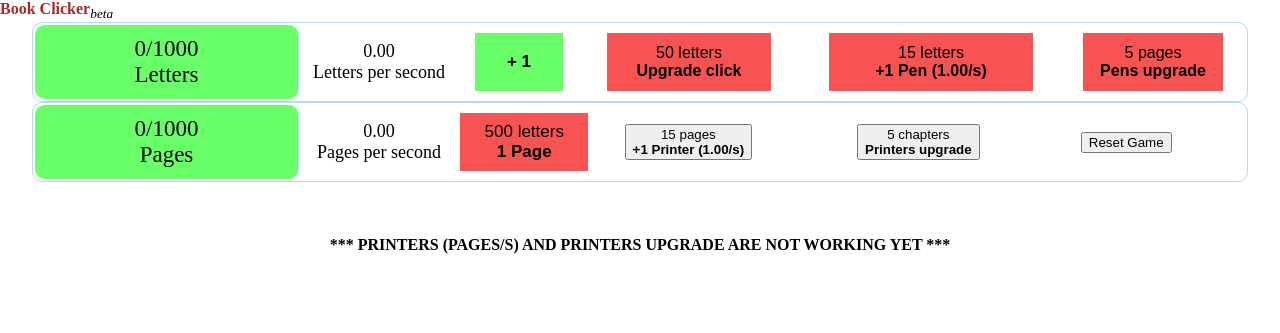
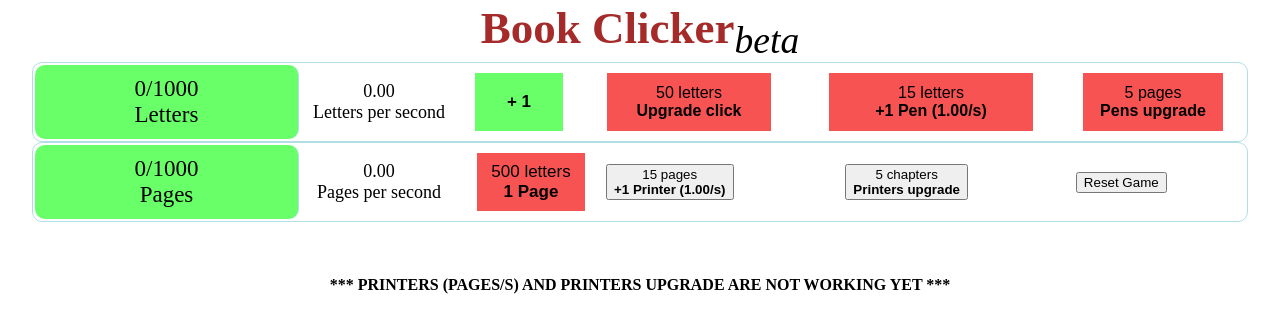
Before and after one commit to cynka02/cynka02.github.io, a PHP site: page / in a window 1280 px wide. Shown: the top 333 px of the page. Run offline with PHP 8.4, Linux system fonts and the light colour scheme.

Commit message:
Update styles.css

```diff
--- a/styles.css
+++ b/styles.css
@@ -3,6 +3,15 @@ body
 	margin: 0;
 	padding: 0;
 	background-color: white;
+}
+.title
+{
+	text-align: center;
+	font-size: 45px;
+	vertical-align: middle;
+	width: 100%;
+	height: 60px;
+	margin-top: 2px;
 }
 .tableletters
 {
@@ -33,6 +42,15 @@ body
 	text-align: center;
 	vertical-align: middle;
 	width: 13%;
+	font-size: 18px;
+}
+.table2td2
+{
+	padding-left: 5px;
+	padding-right: 5px;
+	text-align: center;
+	vertical-align: middle;
+	width: 12%;
 	font-size: 18px;
 }
 .tabletd3
@@ -118,3 +136,36 @@ body
 	background-color: #f75353;
 	border-style: none;
 }
+#ButtonClickPage
+{
+	padding-left: 5px;
+	padding-right: 5px;
+	text-align: center;
+	vertical-align: middle;
+	width: 80%;
+	height: 80%;
+	font-size: 17px;
+	font-weight: 540;
+	background-color: #f75353;
+	border-style: none;
+}
+#ButtonClickPage:active
+{
+	transform: scale(1.07);
+}
+#UpgradePen:active
+{
+	transform: scale(1.07);
+}
+#PenButton:active
+{
+	transform: scale(1.07);
+}
+#LetterClickPlusButton:active
+{
+	transform: scale(1.07);
+}
+.ButtonClick:active
+{
+	transform: scale(1.07);
+}
```
